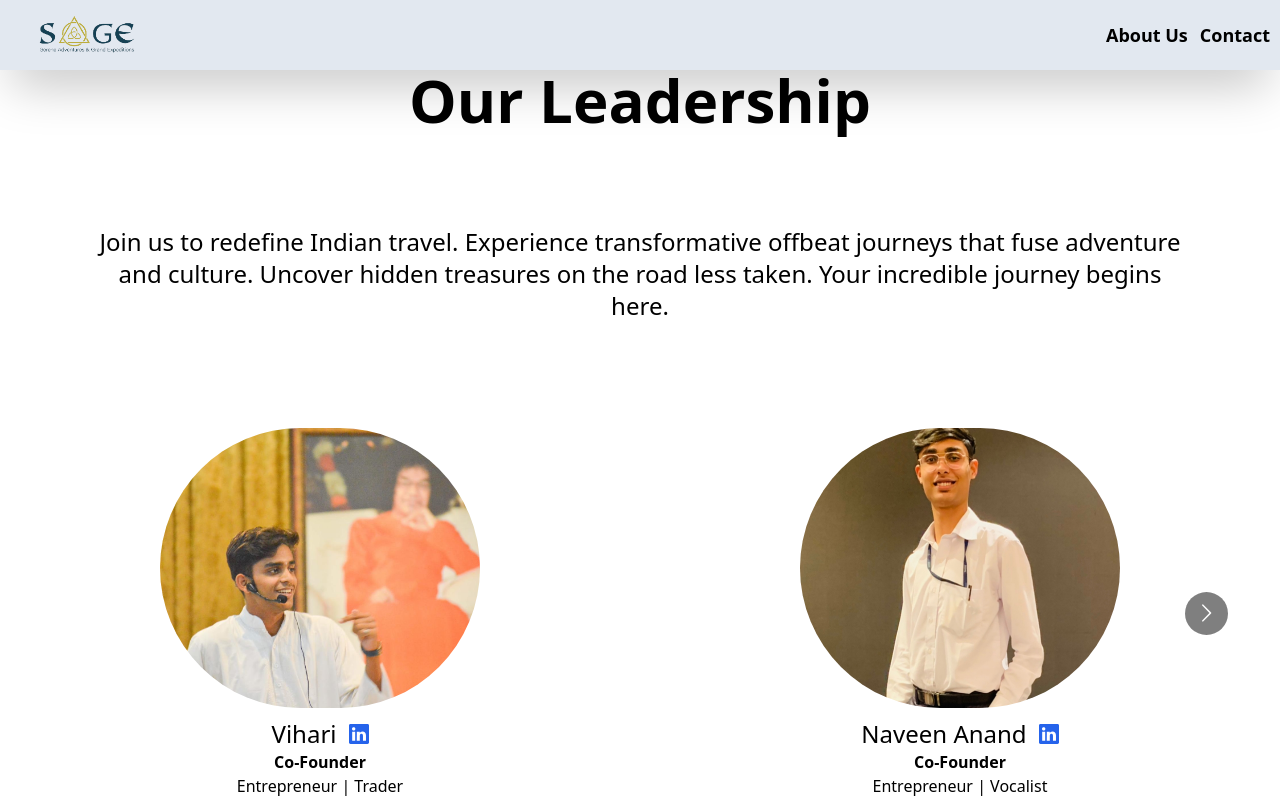
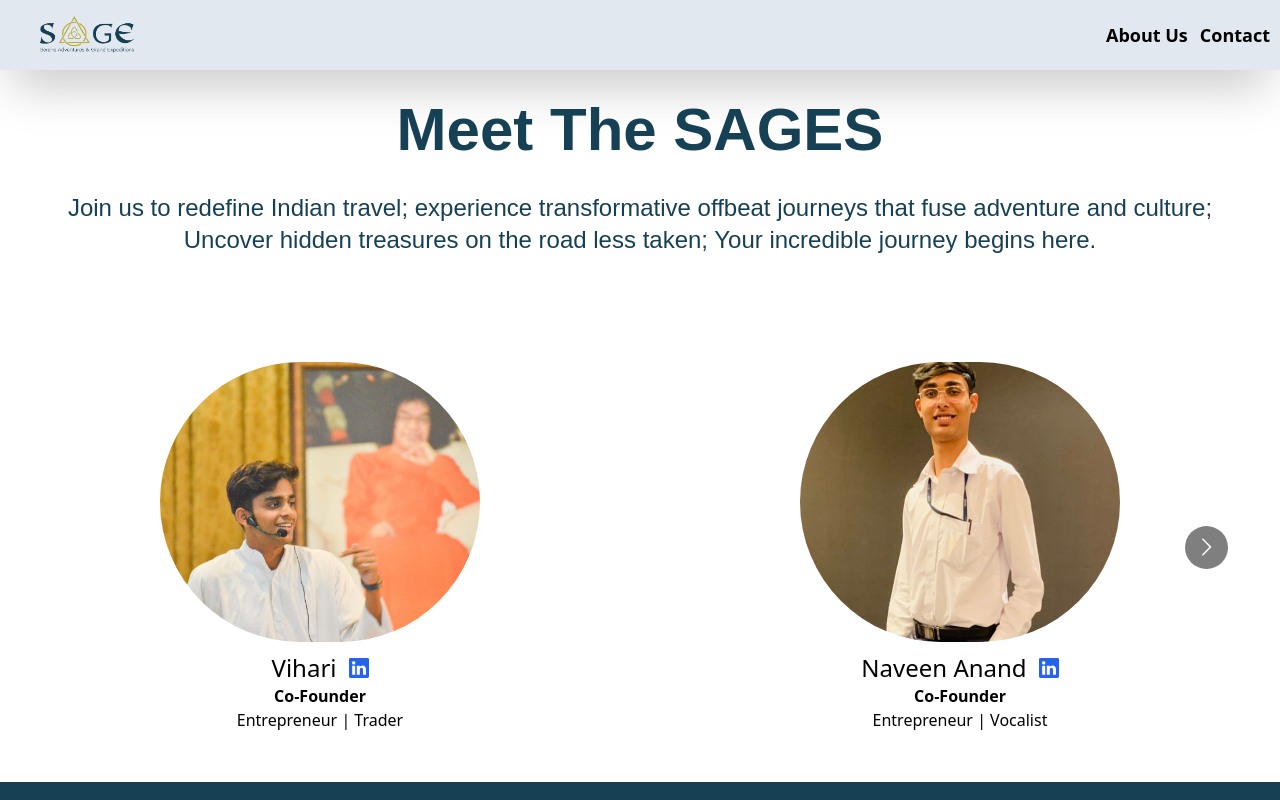
Before and after one commit to wethe-sage/landingSage, a React (Create React App) app: page /about in a window 1280 px wide. Shown: the top 800 px of the page. Built offline with nearby package versions, Linux system fonts and the light colour scheme.

Commit message:
updated About

```diff
--- a/src/Pages/About.js
+++ b/src/Pages/About.js
@@ -6,11 +6,11 @@ const About = () => {
     <div>
 
       <div className='text-center'>
-        <h1 className='text-3xl sm:text-4xl md:text-5xl lg:text-6xl font-bold'>Our Leadership</h1>
+        <h1 className='heading text-3xl sm:text-4xl md:text-5xl lg:text-6xl font-bold text-[#164154] md:mt-[30px]'>Meet The SAGES</h1>
       </div>
-      <div className='mx-4 sm:mx-8 md:mx-16 lg:mx-24 mt-4 sm:mt-8 md:mt-16 lg:mt-24 mb-8 sm:mb-16 md:mb-32 lg:mb-64'>
-        <p className='text-center text-base sm:text-lg md:text-xl lg:text-2xl'>
-          Join us to redefine Indian travel. Experience transformative offbeat journeys that fuse adventure and culture. Uncover hidden treasures on the road less taken. Your incredible journey begins here.
+      <div className='mx-4 sm:mx-8 mt-4 sm:mt-8 mb-8 sm:mb-16 md:mb-32 lg:mb-64'>
+        <p className='heading text-[#164154] text-center text-base sm:text-lg md:text-2xl'>
+          Join us to redefine Indian travel; experience transformative offbeat journeys that fuse adventure and culture; Uncover hidden treasures on the road less taken; Your incredible journey begins here.
         </p>
       </div>
       <div className='md:-mt-[150px] mb-[50px]'>
```
